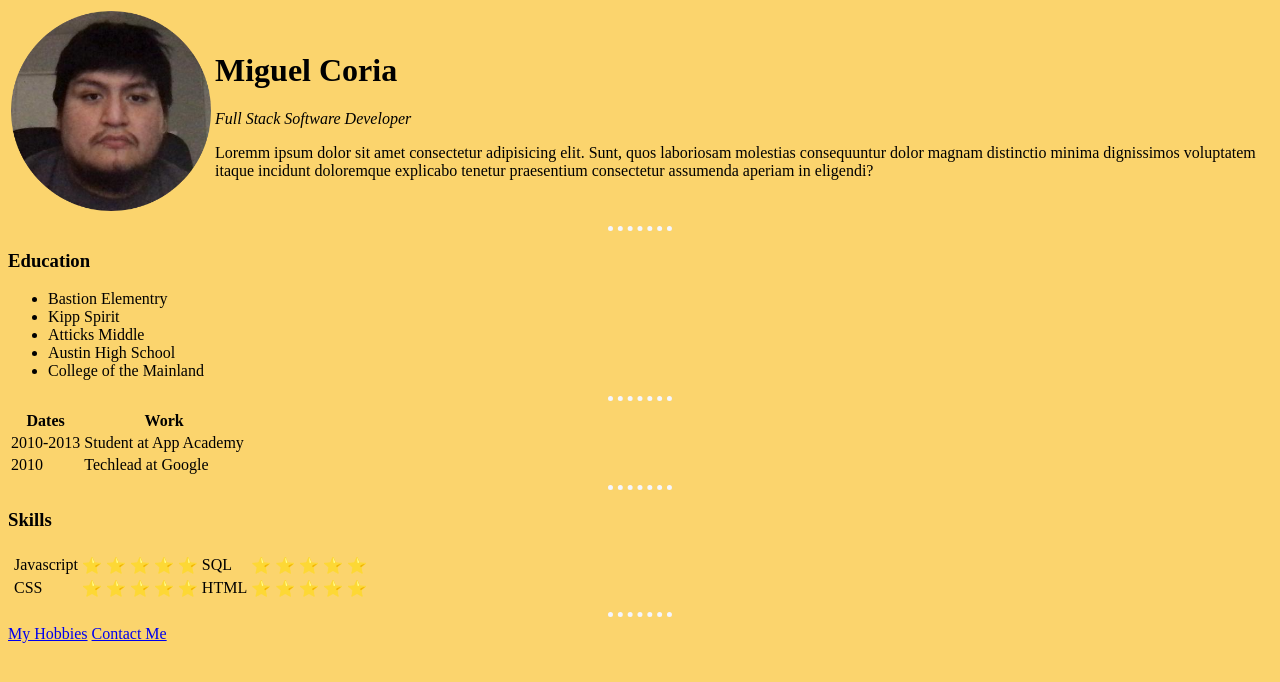
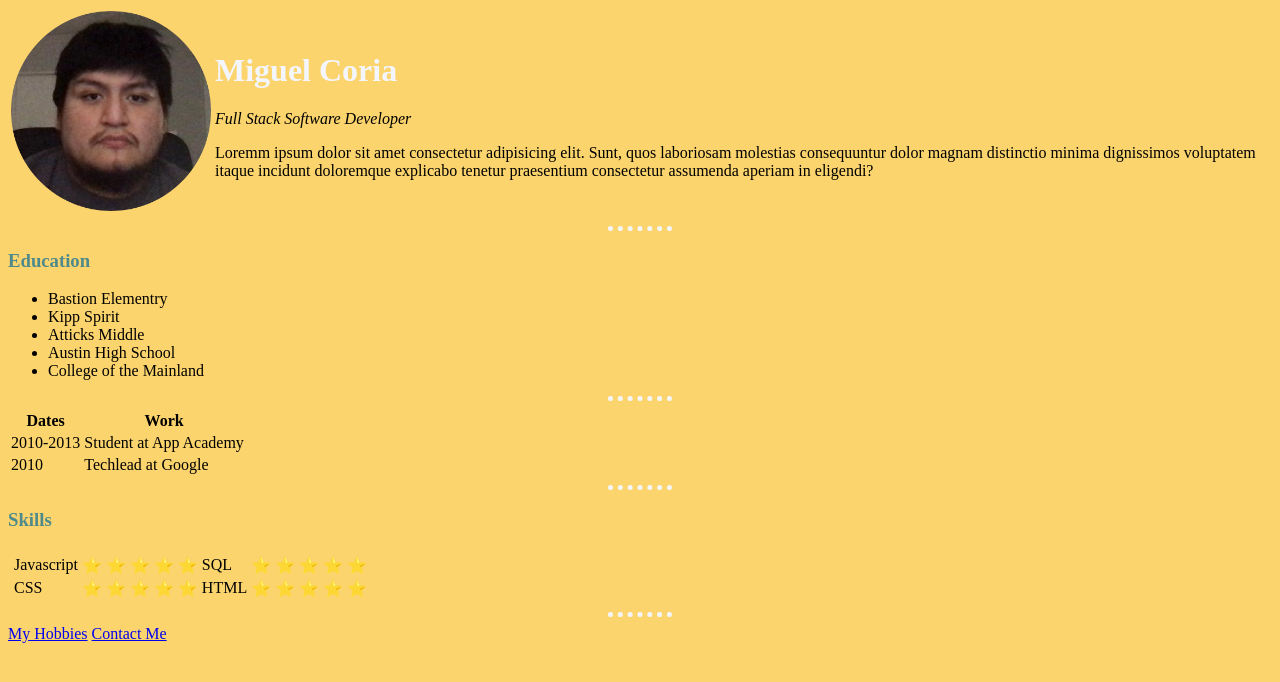
Before and after one commit to miguelcoria94/CV, a plain HTML site: page index.html in a window 1280 px wide. Drawn offline with Linux system fonts and the light colour scheme.

Commit message:
refactor

```diff
--- a/CSS/style.css
+++ b/CSS/style.css
@@ -10,6 +10,10 @@ hr {
     width: 5%
 }
 
-h1 h3 {
+h1 {
     color: #f4f6ff;
 }
+
+h3 {
+    color: #4f8a8b;
+}
```
